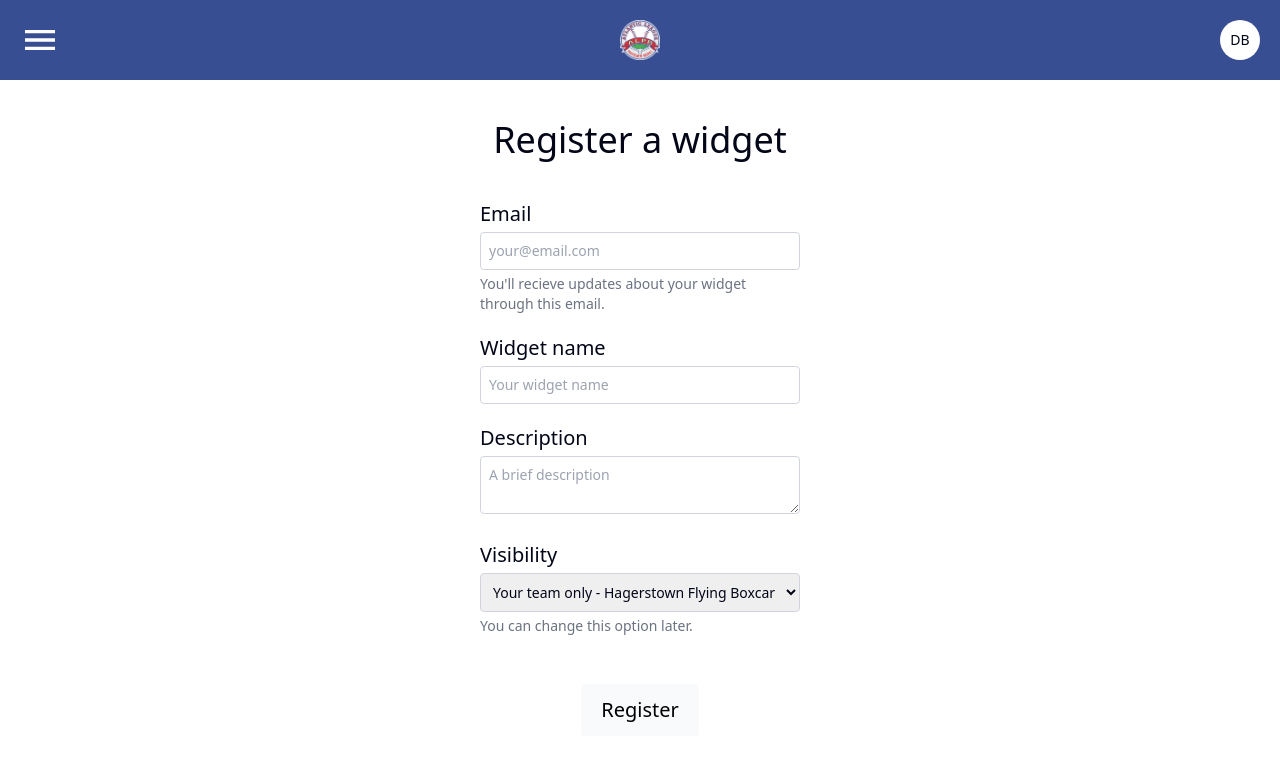
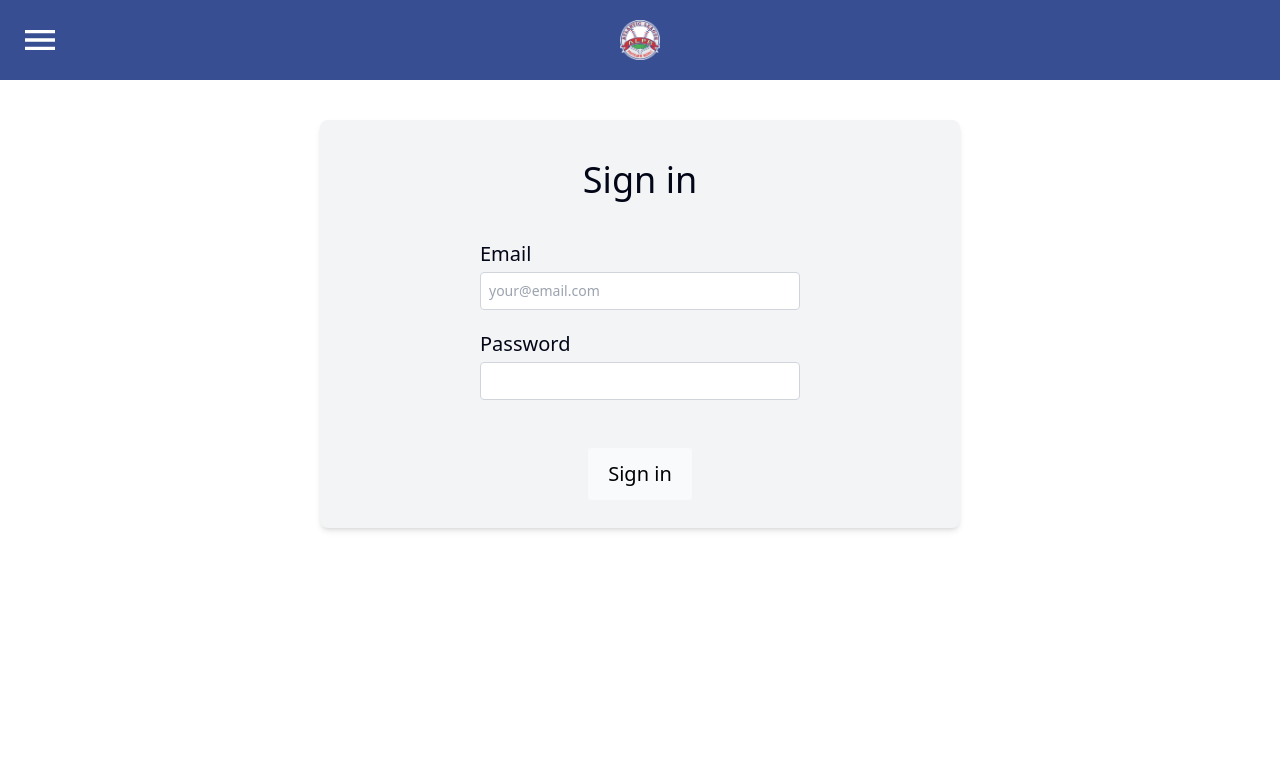
Before and after one commit to slugger-analytics/slugger-website, a Next.js app: page / in a window 1280 px wide. Shown: the top 760 px of the page. Built offline with nearby package versions, Linux system fonts and the light colour scheme.

Commit message:
Start sign in page.

```diff
--- a/src/app/components/SubmitButton.tsx
+++ b/src/app/components/SubmitButton.tsx
@@ -1,6 +1,10 @@
 import { useFormStatus } from "react-dom";
 
-export default function SubmitButton() {
+type InputProps = {
+    btnText: string,
+}
+
+export default function SubmitButton({ btnText } : InputProps) {
     const { pending } = useFormStatus();
 
     return (
@@ -17,7 +21,7 @@ export default function SubmitButton() {
                 duration-100
                 "
         >
-            Register
+            {btnText}
         </button>
     );
 }
--- /dev/null
+++ b/src/app/components/login-form.tsx
@@ -0,0 +1,55 @@
+"use client";
+
+import { useState } from "react";
+import { useRouter } from 'next/navigation';
+import InputField from "./InputField";
+import SubmitButton from "./SubmitButton";
+
+const initialState = {
+    message: "",
+};
+
+
+
+export function LoginForm() {
+    // update state based on res. of form action
+    const [state, setState] = useState(initialState);
+    const router = useRouter();
+
+    const handleSubmit = (event: React.FormEvent<HTMLFormElement>) => {
+        event.preventDefault();
+        const formData = new FormData(event.currentTarget); // event form data -> key-value pairs
+        const data: Record<string, string> = {};
+
+        formData.forEach((value, key) => {
+            data[key] = value as string; // TODO: some input may not be a string
+        })
+
+        console.log(data); // TODO: process/upload data to DB
+        router.push('/form-submitted');
+        setState({ message: "Form submitted!" });
+    };
+
+    return (
+        <form onSubmit={handleSubmit} className="flex flex-col items-center w-80">
+            <InputField
+                id='email'
+                label='Email'
+                type='email'
+                required={true}
+                placeholder="your@email.com"
+            />
+            <InputField
+                id='password'
+                label='Password'
+                type='password'
+                required={true}
+            />
+            <SubmitButton btnText="Sign in"/>
+            <p aria-live="polite" className="sr-only" role="status">
+                {state?.message}
+            </p>
+
+        </form>
+    )
+}
--- a/src/app/components/navbar/Navbar.tsx
+++ b/src/app/components/navbar/Navbar.tsx
@@ -4,7 +4,7 @@ import MenuButton from './MenuButton'
 import Image from 'next/image'
 
 type InputProps = {
-    initials: string
+    initials?: string
 }
 
 export default function Navbar({ initials } : InputProps) {
@@ -22,7 +22,12 @@ export default function Navbar({ initials } : InputProps) {
         </div>
 
       <div className='flex-grow' />
-        <ProfileButton initials={initials}/>
+      {initials ? (
+        <ProfileButton initials={initials} />
+      ) : (
+        <div className='size-10 mx-5'></div>
+      )}
+
     </div>
   )
 }
--- a/src/app/components/form.tsx
+++ b/src/app/components/widget-form.tsx
@@ -13,7 +13,7 @@ const initialState = {
 
 
 
-export function Form() {
+export function WidgetForm() {
     // update state based on res. of form action
     const [state, setState] = useState(initialState);
     const router = useRouter();
@@ -33,6 +33,7 @@ export function Form() {
     };
 
     return (
+
         <form onSubmit={handleSubmit} className="flex flex-col items-center w-80">
             <InputField
                 id='email'
@@ -66,7 +67,7 @@ export function Form() {
                 ]}
                 subtext='You can change this option later.'
             />
-            <SubmitButton />
+            <SubmitButton btnText="Register"/>
             <p aria-live="polite" className="sr-only" role="status">
                 {state?.message}
             </p>
--- a/src/app/page.tsx
+++ b/src/app/page.tsx
@@ -1,19 +1,23 @@
-// import { sql } from '@vercel/postgres';
-import { Form } from '@/app/components/form';
+import { LoginForm } from './components/login-form';
 import Navbar from './components/navbar/Navbar';
 
 export default function Home() {
     return (
         <body>
-      <Navbar initials={"DB"}/>
+            <Navbar />
+            <div className='w-full flex justify-center'>
+                <div className='bg-gray-100 min-w-100 w-1/2 px-10 my-10 shadow-md rounded-lg'>
                     <div className='flex justify-center'>
-        <h1>Register a widget</h1>
+                        <h1>Sign in</h1>
                     </div>
 
                     <main className='flex justify-center w-full'>
-        <Form />
+                        <LoginForm />
                     </main>
+                </div>
+            </div>
+
+
         </body>
-
     )
 }
--- /dev/null
+++ b/src/app/register-widget/page.tsx
@@ -0,0 +1,19 @@
+// import { sql } from '@vercel/postgres';
+import { WidgetForm } from '../components/widget-form';
+import Navbar from '../components/navbar/Navbar';
+
+export default function Home() {
+  return (
+    <body>
+      <Navbar initials={"DB"}/>
+      <div className='flex justify-center'>
+        <h1>Register a widget</h1>
+      </div>
+
+      <main className='flex justify-center w-full'>
+        <WidgetForm />
+      </main>
+    </body>
+
+  )
+}
```
Lines whose indentation alone changed are shown as unchanged.
